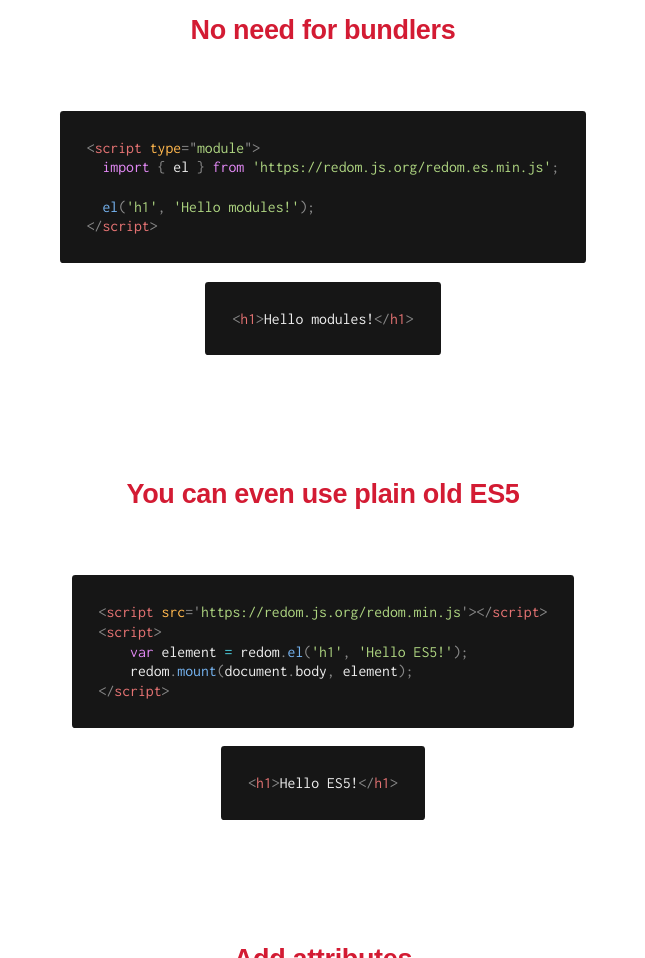
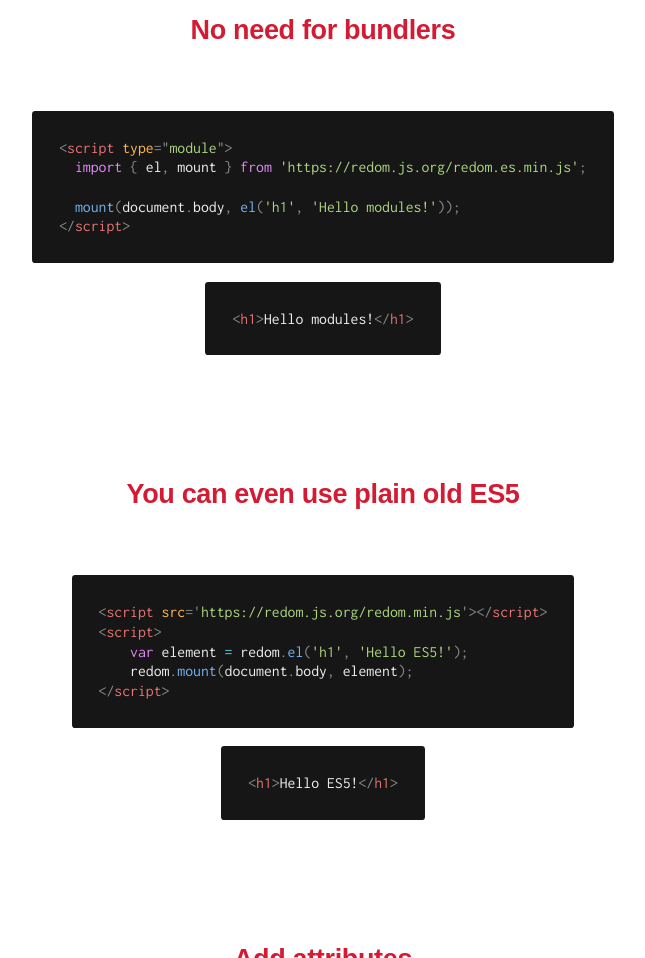
Before and after one commit to redom/redom, a plain HTML site: page index.html in a window 1280 px wide. Shown: the part 1716-2674 px from the top of the page, without its empty margins (317-962 px from the left). Drawn offline with Linux system fonts and the light colour scheme; a web font is replaced by a local one.

Commit message:
Improved "no need for bundlers" example
The example didn't actually render anything. Adding the mount call means that it does.

```diff
--- a/index.html
+++ b/index.html
@@ -56,9 +56,9 @@ el('h1', 'Hello RE:DOM!');
 
       <h3>No need for bundlers</h3>
       <pre><code class="language-html">&lt;script type="module"&gt;
-  import { el } from 'https://redom.js.org/redom.es.min.js';
+  import { el, mount } from 'https://redom.js.org/redom.es.min.js';
 
-  el('h1', 'Hello modules!');
+  mount(document.body, el('h1', 'Hello modules!'));
 &lt;/script&gt;</code></pre>
       <pre><code class="language-markup">&lt;h1&gt;Hello modules!&lt;/h1&gt;</code></pre>
 
```
